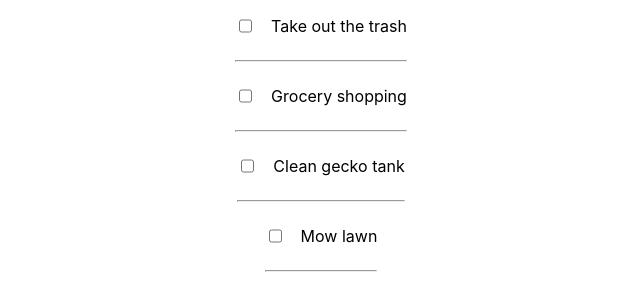
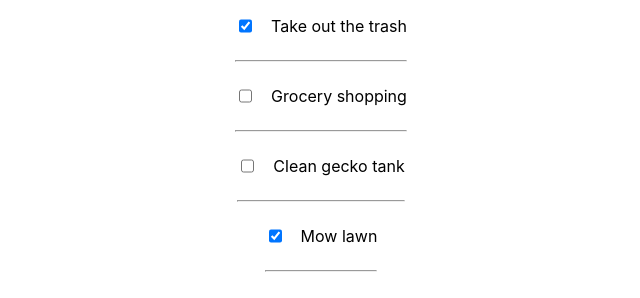
Before and after one commit to ivantranq/First-Github-Project, a React (Create React App) app in the folder react-env-setup/: page / in a window 1280 px wide. Shown: the top 298 px of the page, without its empty margins (319-959 px from the left). Built offline with nearby package versions, Linux system fonts and the light colour scheme.

Commit message:
up to date

```diff
--- a/react-env-setup/src/components/todoItem.jsx
+++ b/react-env-setup/src/components/todoItem.jsx
@@ -4,7 +4,7 @@ const TodoItem = (props) => {
     return (
         <div>
             <div style={{display: "flex"}}>
-                <input type="checkbox" />
+                <input type="checkbox" checked={props.todo.completed}/>
                 <p style={{paddingLeft: 16, maxWidth: 200}}>{props.todo.text}</p>
             </div>
             <hr />
--- a/react-env-setup/src/components/todosData.jsx
+++ b/react-env-setup/src/components/todosData.jsx
@@ -17,7 +17,7 @@ const todosData = [
     {
         id: 4,
         text: "Mow lawn",
-        completed: false
+        completed: true
     },
     {
         id: 5,
```
